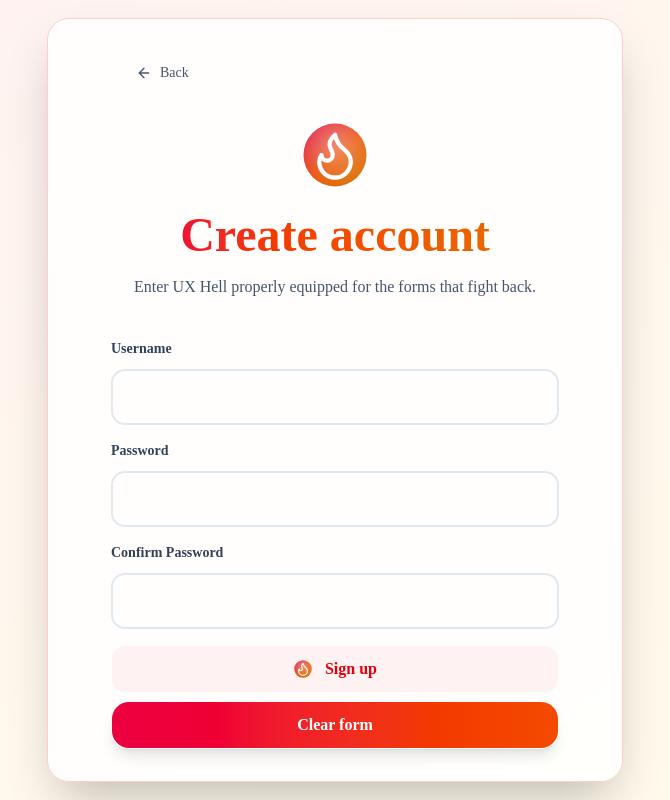
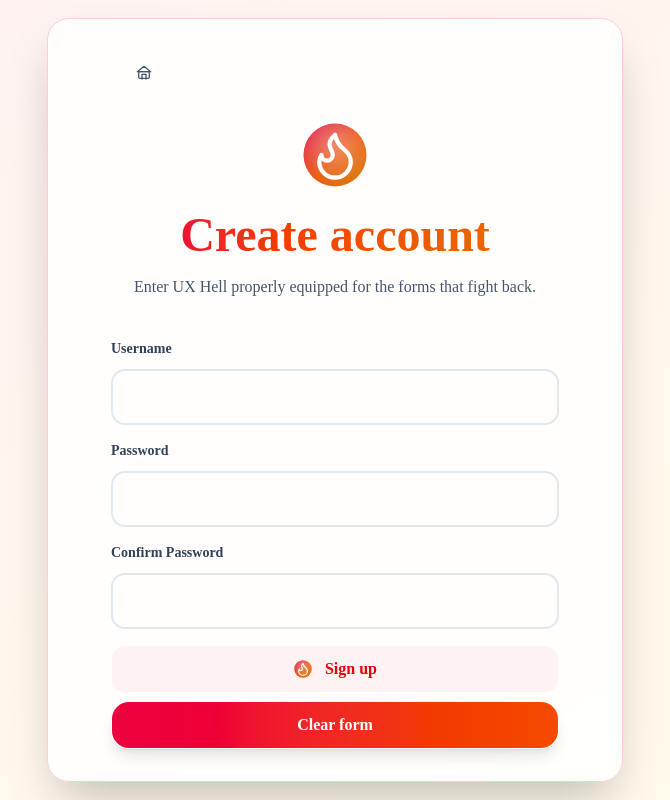
Before and after one commit to Vanemarendajad32/ux-hell, a Next.js app in the folder frontend/: page /register in a window 1280 px wide. Shown: the whole page, without its empty margins (305-975 px from the left). Built offline with nearby package versions, Linux system fonts and the light colour scheme; no server answers.

Commit message:
Replace the Back button text with an home  icon

```diff
--- /dev/null
+++ b/frontend/components/icons/home-icon.tsx
@@ -0,0 +1,20 @@
+export default function HomeIcon() {
+  return (
+    <svg
+      xmlns="http://www.w3.org/2000/svg"
+      viewBox="0 0 24 24"
+      fill="none"
+      stroke="currentColor"
+      strokeWidth="2"
+      strokeLinecap="round"
+      strokeLinejoin="round"
+      className="h-5 w-5"
+      aria-hidden
+    >
+      <title>Home</title>
+      <rect x="4" y="10" width="16" height="10" rx="2" />
+      <path d="M12 2 2 10h20L12 2z" />
+      <path d="M9 21V14h6v7" />
+    </svg>
+  );
+}
--- a/frontend/components/ui/back-button.tsx
+++ b/frontend/components/ui/back-button.tsx
@@ -1,6 +1,6 @@
 "use client";
 
-import { ArrowLeft } from "lucide-react";
+import HomeIcon from "../icons/home-icon";
 import { useRouter } from "next/navigation";
 import { Button } from "./button";
 
@@ -13,7 +13,6 @@ type BackButtonProps = {
 export default function BackButton({
   to = "/",
   className = "",
-  label = "Back",
 }: BackButtonProps) {
   const router = useRouter();
 
@@ -26,9 +25,9 @@ export default function BackButton({
       variant="ghost"
       className={`inline-flex gap-2 text-slate-600 hover:text-slate-900 ${className}`}
       onClick={handleBack}
+      aria-label="Home"
     >
-      <ArrowLeft className="h-4 w-4" />
-      <span className="text-sm font-medium">{label}</span>
+      <HomeIcon />
     </Button>
   );
 }
```
